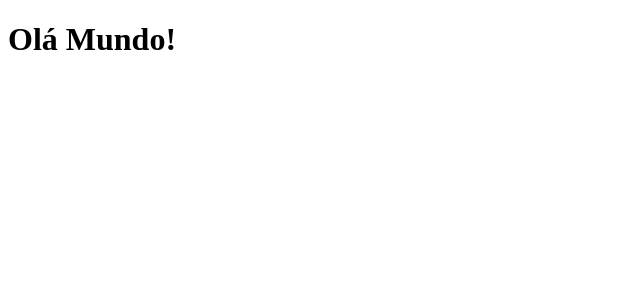
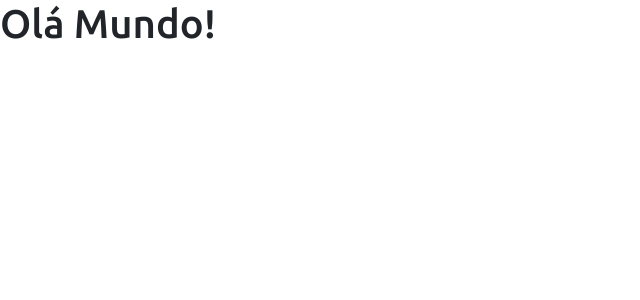
Before and after one commit to fogeid/dsvendas, a React (Create React App) app in the folder frontend/: page / in a window 1280 px wide. Shown: the top 300 px of the page, without its empty margins (0-640 px from the left). Built offline with nearby package versions, Linux system fonts and the light colour scheme.

Commit message:
feat: add bootstrap

```diff
--- /dev/null
+++ b/frontend/src/assets/css/styles.css
@@ -0,0 +1,32 @@
+@import url('https://fonts.googleapis.com/css2?family=Ubuntu:wght@300;400;500;700&display=swap');
+:root {
+    --color-primary: #FF8400;
+}
+
+html, body {
+    height: 100%;
+    font-family: "Ubuntu", sans-serif;
+}
+
+#root {
+    display: flex;
+    flex-direction: column;
+    height: 100%;
+}
+
+.content {
+    flex: 1 0 auto;
+}
+
+.footer {
+    flex-shrink: 0;
+    text-align: center;
+}
+
+.bg-primary {
+    background-color: var(--color-primary) !important;
+}
+
+.text-primary {
+    color: var(--color-primary) !important;
+}
--- a/frontend/src/index.tsx
+++ b/frontend/src/index.tsx
@@ -1,6 +1,9 @@
 import React from 'react';
 import ReactDOM from 'react-dom';
+import 'bootstrap/dist/css/bootstrap.css';
 import App from './App';
+
+import 'assets/css/styles.css';
 
 ReactDOM.render(
   <React.StrictMode>
--- /dev/null
+++ b/package.json
@@ -0,0 +1,5 @@
+{
+  "dependencies": {
+    "bootstrap": "^5.0.0"
+  }
+}
```
Also changed, not shown: 2 other files (tests, documents, lock files or other folders).
